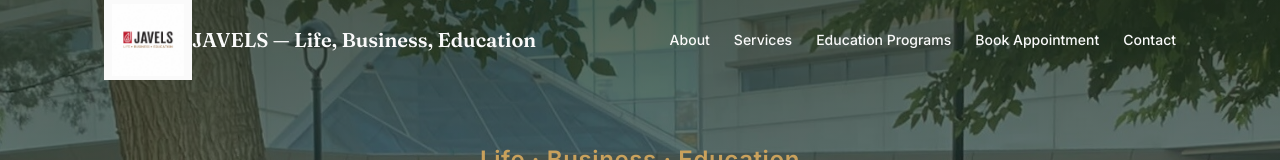
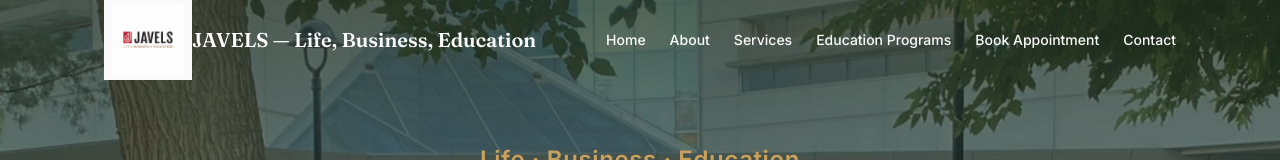
Before and after one commit to technicpro2010-lab/Afghanyouth, a React (Vite) app: page / in a window 1280 px wide. Shown: the top 160 px of the page. Built offline with nearby package versions, Linux system fonts and the light colour scheme.

Commit message:
home buttone added to navbar

```diff
--- a/src/components/Navbar.jsx
+++ b/src/components/Navbar.jsx
@@ -2,6 +2,7 @@ import { useEffect, useState } from 'react'
 import logo from '../assets/logo.jpeg'
 
 const links = [
+  { href: '#Hero', label: 'Home' },
   { href: '#about', label: 'About' },
   { href: '#services', label: 'Services' },
   { href: '#education-programs', label: 'Education Programs' },
```
